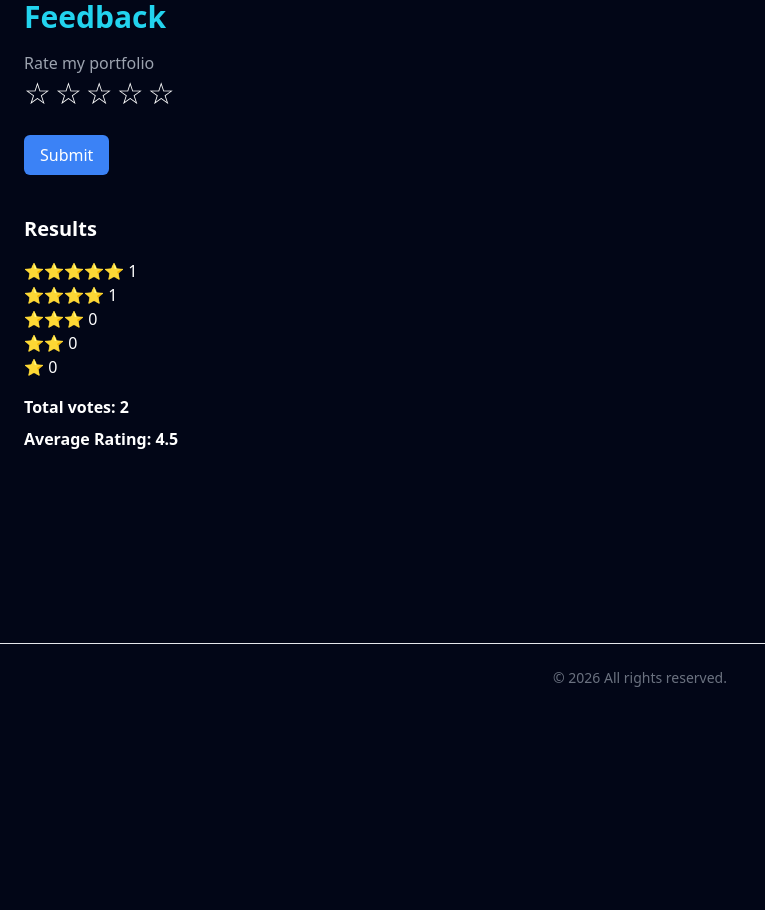
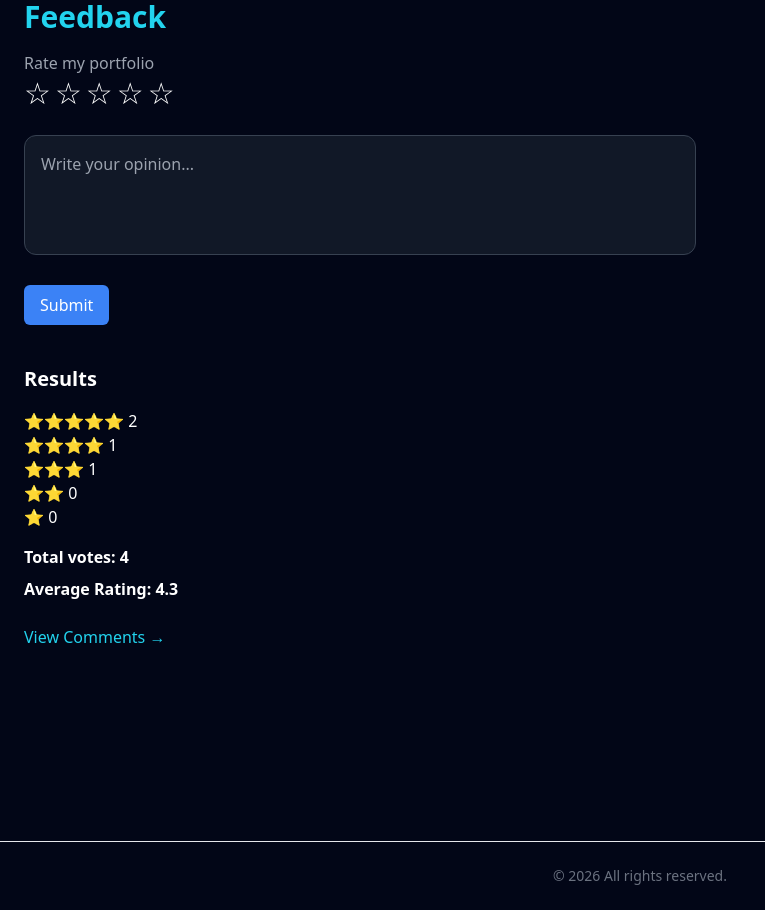
Before and after one commit to ghashghaei/my-portfolio, a Next.js app: page /cv-en.pdf in a window 1280 px wide. Shown: the part 2440-3350 px from the top of the page, without its empty margins (0-765 px from the left). Before the commit the page ends 3152 px from the top, so only its background shows below. Built offline with nearby package versions, Linux system fonts and the light colour scheme.

Commit message:
fixed FeedbackSection

```diff
--- a/app/api/survey/route.ts
+++ b/app/api/survey/route.ts
@@ -32,6 +32,7 @@ export async function POST(req: Request) {
     const body = await req.json();
 
     const rating = String(body.rating);
+    const message = body.message || "";
 
     const file = await fs.readFile(filePath, "utf8");
 
@@ -46,6 +47,18 @@ export async function POST(req: Request) {
     }
 
     data.votes[rating] += 1;
+
+    if (!data.comments) {
+      data.comments = [];
+    }
+
+    if (message.trim()) {
+      data.comments.push({
+        rating: Number(rating),
+        message: message.trim(),
+        createdAt: new Date().toISOString(),
+      });
+    }
 
     await fs.writeFile(filePath, JSON.stringify(data, null, 2), "utf8");
 
--- a/app/components/sections/FeedbackSection.tsx
+++ b/app/components/sections/FeedbackSection.tsx
@@ -1,6 +1,7 @@
 "use client";
 
 import { useEffect, useState } from "react";
+import Link from "next/link";
 import { getLocale } from "../../lib/getLocale";
 import CoreButton from "../ui/CoreButton/CoreButton";
 import CoreRating from "../ui/CoreRating/CoreRating";
@@ -17,8 +18,10 @@ export default function FeedbackSection({ locale }: Props) {
   const lang = getLocale(locale);
 
   const [rating, setRating] = useState(0);
+  const [message, setMessage] = useState("");
 
   const [voted, setVoted] = useState(false);
+
   const RATINGS = [1, 2, 3, 4, 5];
 
   const [stats, setStats] = useState<VoteData>({
@@ -51,9 +54,9 @@ export default function FeedbackSection({ locale }: Props) {
         setStats(result.data);
       }
 
-      const cookie = document.cookie.includes("feedback-voted=true");
+      /*const cookie = document.cookie.includes("feedback-voted=true");
 
-      setVoted(cookie);
+      setVoted(cookie);*/
     };
 
     initialize();
@@ -69,6 +72,7 @@ export default function FeedbackSection({ locale }: Props) {
       },
       body: JSON.stringify({
         rating,
+        message,
       }),
     });
 
@@ -110,6 +114,13 @@ export default function FeedbackSection({ locale }: Props) {
         <>
           <CoreRating value={rating} onChange={setRating} />
 
+          <textarea
+            value={message}
+            onChange={(e) => setMessage(e.target.value)}
+            placeholder="Write your opinion..."
+            className="w-full mt-6 p-4 rounded-xl bg-gray-900 border border-gray-700 outline-none resize-none min-h-[120px]"
+          />
+
           <div className="mt-6">
             <CoreButton variant="primary" size="md" onClick={submitVote}>
               {lang.feedback.submit}
@@ -134,9 +145,17 @@ export default function FeedbackSection({ locale }: Props) {
         <div className="mt-4 font-semibold">
           {lang.feedback.totalVotes}: {totalVotes}
         </div>
+
         <div className="mt-2 font-semibold">
           {lang.feedback.averageRating}: {averageRating}
         </div>
+
+        <Link
+          href={`/${locale}/comments`}
+          className="inline-block mt-6 text-cyan-400 hover:text-cyan-300 transition"
+        >
+          View Comments →
+        </Link>
       </div>
     </div>
   );
--- a/data/survey.json
+++ b/data/survey.json
@@ -2,9 +2,20 @@
   "votes": {
     "1": 0,
     "2": 0,
-    "3": 0,
+    "3": 1,
     "4": 1,
-    "5": 1
+    "5": 2
   },
-  "comments": []
+  "comments": [
+    {
+      "rating": 3,
+      "message": "vjgvhbghkb",
+      "createdAt": "2026-06-16T18:14:18.358Z"
+    },
+    {
+      "rating": 5,
+      "message": "salam khoobi",
+      "createdAt": "2026-06-16T18:18:20.385Z"
+    }
+  ]
 }
```
